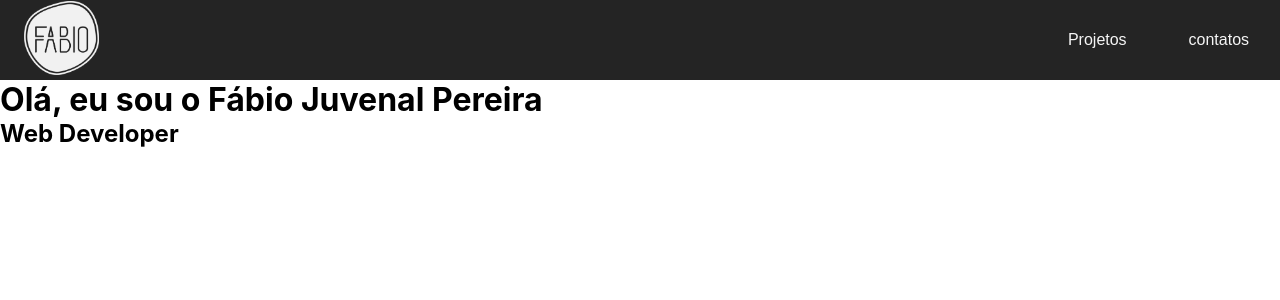
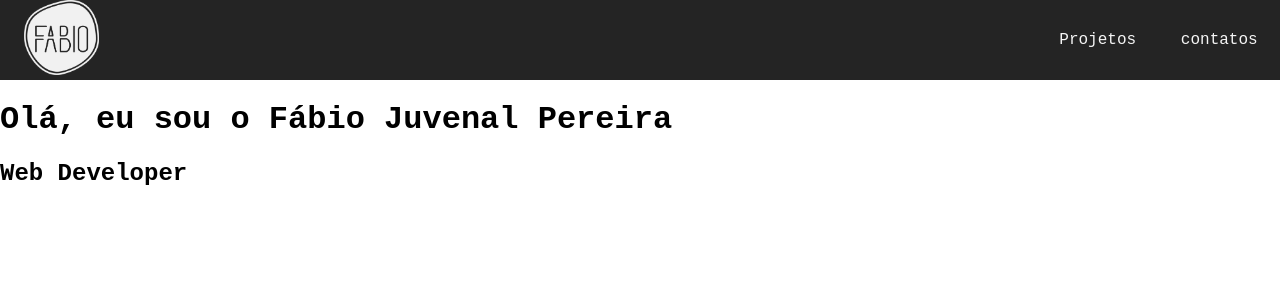
Before and after one commit to fabiojuvenalpereira/Portfolio, a React (Create React App) app: page / in a window 1280 px wide. Shown: the top 300 px of the page. Built offline with nearby package versions, Linux system fonts and the light colour scheme.

Commit message:
style: change global style

```diff
--- a/src/globalStyle.js
+++ b/src/globalStyle.js
@@ -2,11 +2,15 @@ import { createGlobalStyle } from 'styled-components';
 
 const GlobalStyle = createGlobalStyle`
   * {
-      box-sizing: 0;
+      box-sizing: none;
       border: none;
-      margin: 0;
+      font-family: 'Fira Code', monospace;
+      margin: none;
       outline: none;
-      padding: 0;
+      padding: none;
+      ::-webkit-scrollbar {
+        display: none;
+      }
     }
 `;
 
```
